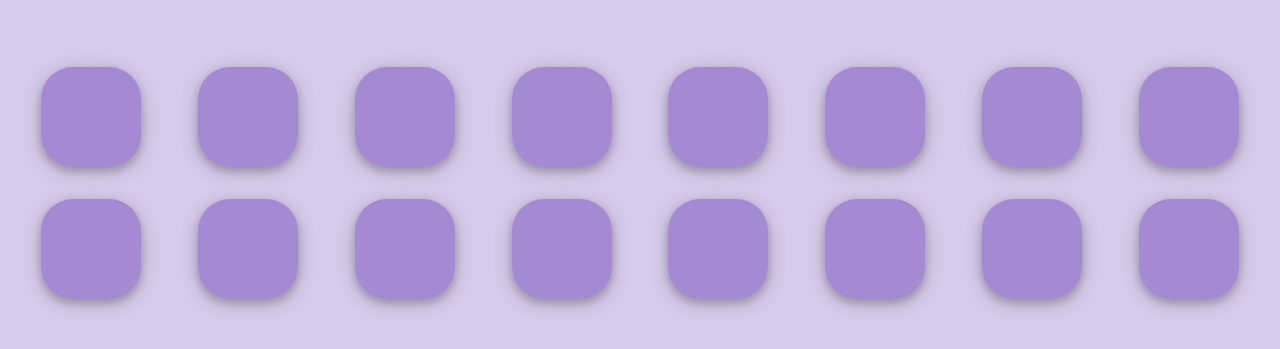
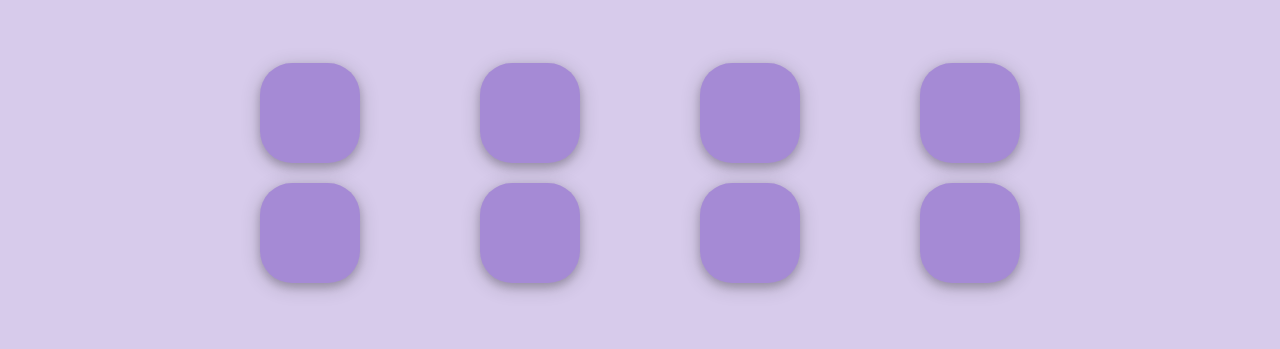
Before and after one commit to iannortnau/memoria, a Next.js app: page / in a window 1280 px wide. Shown: the part 217-566 px from the top of the page. Built offline with nearby package versions, Linux system fonts and the light colour scheme.

Commit message:
0.3.0.1 /Sistema de niveis

```diff
--- a/components/Card.js
+++ b/components/Card.js
@@ -46,18 +46,24 @@ export default function Card(props) {
     switch (estado) {
         case 0:
             return (
-                    <div key={props.value.valor} className={"w3-card-4 w3-round-xxlarge w3-margin animate__animated animate__flipInY "+styles.card} onClick={jogada}/>
+                <div className={styles.item}>
+                    <div key={props.value.valor} className={"w3-card-4 w3-round-xxlarge animate__animated animate__flipInY "+styles.card} onClick={jogada}/>
+                </div>
             );
         case 1:
             return (
-                <div className={"w3-round-xxlarge w3-margin animate__animated animate__flipInY "+styles.card} onClick={jogada}>
-                    <span className={"w3-text-deep-purple gg-"+listaDeIcones[props.value.valor]}/>
+                <div className={styles.item}>
+                    <div className={"w3-card-4 w3-round-xxlarge animate__animated animate__flipInY "+styles.card} onClick={jogada}>
+                        <span className={"w3-text-deep-purple gg-"+listaDeIcones[props.value.valor]}/>
+                    </div>
                 </div>
             );
         case 2:
             return (
-                <div className={"w3-round-xxlarge w3-margin animate__animated animate__bounce "+styles.card} onClick={jogada}>
-                    <span className={"w3-text-deep-purple gg-"+listaDeIcones[props.value.valor]}/>
+                <div className={styles.item}>
+                    <div className={"w3-card-4 w3-round-xxlarge animate__animated animate__bounce "+styles.card} onClick={jogada}>
+                        <span className={"w3-text-deep-purple gg-"+listaDeIcones[props.value.valor]}/>
+                    </div>
                 </div>
             );
 
--- /dev/null
+++ b/components/Carregando.js
@@ -0,0 +1,21 @@
+import Head from 'next/head'
+import Image from 'next/image'
+import {ContextoGlobal} from "../context/contexto";
+import {useContext, useEffect, useState} from "react";
+import styles from '../styles/components/tabuleiro.module.css'
+import QuebraDeLinha from "./QuebraDeLinha";
+import Card from "./Card";
+
+export default function Carregando(props) {
+    return (
+        <div className={styles.tabuleiro}>
+
+            <div className={styles.display}>
+                <div className={"w3-card-4 w3-round-xxlarge w3-spin "+styles.card}>
+                    <span className={"w3-text-deep-purple gg-spinner"}/>
+                </div>
+            </div>
+
+        </div>
+    );
+}
--- a/components/Tabuleiro.js
+++ b/components/Tabuleiro.js
@@ -9,7 +9,6 @@ import Card from "./Card";
 export default function Tabuleiro(props) {
     const contexto = useContext(ContextoGlobal);
     const [controlador,setControlador] = useState({
-            nCartas: 8,
             cont: 0,
             cartaAnterior: null,
             carta1: 0,
@@ -21,9 +20,8 @@ export default function Tabuleiro(props) {
     });
     console.log(controlador.acertos);
 
-    if(controlador.acertos == 6){
-        criaCartas();
-        setControlador({...controlador,acertos:0});
+    if(controlador.acertos === contexto.state.nCartas){
+        setTimeout(function (){contexto.setState({...contexto.state, estado: 2})},1000);
     }
 
     useEffect(()=>{
@@ -33,7 +31,7 @@ export default function Tabuleiro(props) {
     function criaCartas(){
             let auxId = 0;
             let auxCartas = [];
-            for (let i = 0; i < controlador.nCartas; i++) {
+            for (let i = 0; i < contexto.state.nCartas; i++) {
                     for (let j = 0; j < 2; j++) {
                             auxCartas.push({
                                     id: auxId,
@@ -83,7 +81,6 @@ export default function Tabuleiro(props) {
 
             <div className={styles.display}>
                 {controlador.cartas.map((value,index) =>{
-                    if(index<(controlador.cartas.length/2)){
                     return(
                         <Card
                             key={index}
@@ -94,22 +91,6 @@ export default function Tabuleiro(props) {
                             cont={controlador.cont}
                         />
                     );
-                    }
-                })}
-                <QuebraDeLinha/>
-                {controlador.cartas.map((value,index) =>{
-                    if(index>=(controlador.cartas.length/2)){
-                        return(
-                            <Card
-                                key={index}
-                                value={value}
-                                mudaCarta={controlador.mudaCarta}
-                                cartaAnterior={controlador.cartaAnterior}
-                                controladorJogo={controladorJogo}
-                                cont={controlador.cont}
-                            />
-                        );
-                    }
                 })}
             </div>
 
--- a/context/data.js
+++ b/context/data.js
@@ -5,5 +5,6 @@ export const contextoGlobal = {
     nivel: 0,
     estado:1,
     momento:0,
+    nCartas: 4,
 
 }
--- a/pages/index.js
+++ b/pages/index.js
@@ -7,16 +7,22 @@ import NavBar from "../components/NavBar";
 import {ContextoGlobal} from "../context/contexto";
 import {useContext} from "react";
 import Tabuleiro from "../components/Tabuleiro";
+import Carregando from "../components/Carregando";
 
 
 
 export default function Home() {
     const contexto = useContext(ContextoGlobal);
 
-    return (
-        <div>
-            {(contexto.state.estado != 0)?<Tabuleiro/>:<></>}
 
-        </div>
-    )
+    switch (contexto.state.estado) {
+        case 0:
+            return (<></>);
+        case 1:
+            return(<Tabuleiro/>);
+        case 2:
+            setTimeout(function (){contexto.setState({...contexto.state, nCartas: contexto.state.nCartas+2, estado: 1})},2000);
+            return(<Carregando/>);
+
+    }
 }
--- a/styles/components/tabuleiro.module.css
+++ b/styles/components/tabuleiro.module.css
@@ -10,7 +10,7 @@
 }
 .display{
     display: flex;
-    justify-content: space-between;
+    justify-content: space-around;
     align-items: center;
     flex-wrap: wrap;
 }
@@ -18,8 +18,19 @@
     flex-basis: 100%;
     height: 0;
 }
+
+.item{
+    flex: 22%;
+    display: flex;
+    justify-content: center;
+    align-items: center;
+    margin-left: 5px;
+    margin-right: 5px;
+    margin-bottom: 20px;
+}
+
 .card{
-    background-color: rgba(103, 58, 183, 0.45);
+    background-color: #a58ad5;
     display: flex;
     justify-content: center;
     align-items: center;
```
Lines whose indentation alone changed are shown as unchanged.
